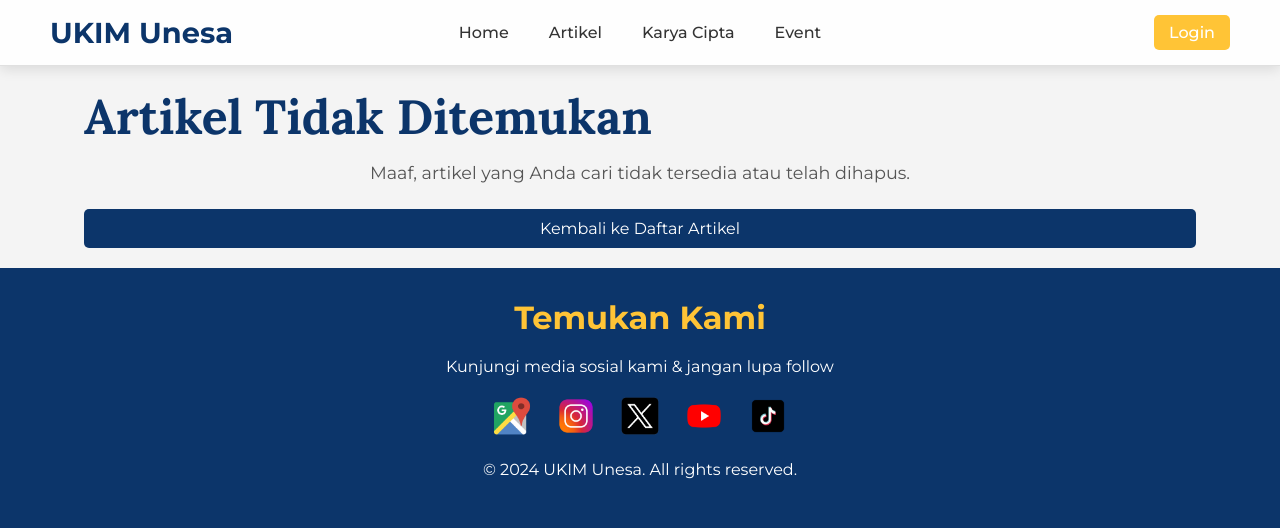
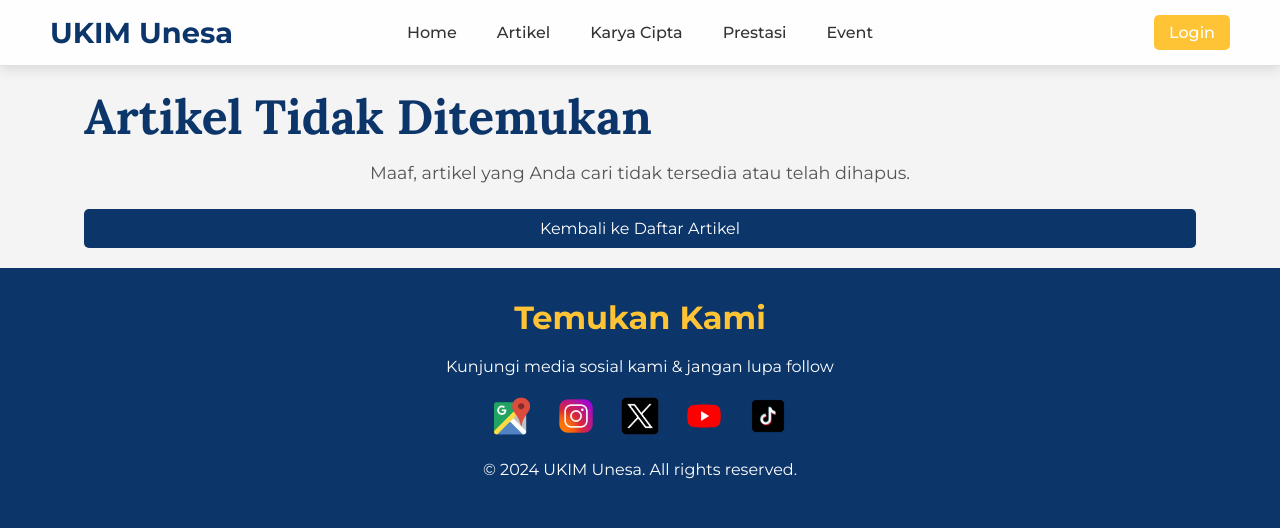
Before and after one commit to zekacode/web_ukim, a PHP site: page /artikel.php in a window 1280 px wide. Shown: the top 528 px of the page. Run offline with PHP 8.4, Linux system fonts and the light colour scheme; data that the repository does not hold is empty.

Commit message:
edit prestasi and artikel

```diff
--- a/layout/header_index.php
+++ b/layout/header_index.php
@@ -24,6 +24,7 @@ include('./conn/koneksi.php');
                 <li><a href="index.php">Home</a></li>
                 <li><a href="list-artikel.php">Artikel</a></li>
                 <li><a href="list-karya.php">Karya Cipta</a></li>
+                <li><a href="list-prestasi.php">Prestasi</a></li>
                 <li><a href="list-event.php">Event</a></li>
             </ul>
         </div>
```
